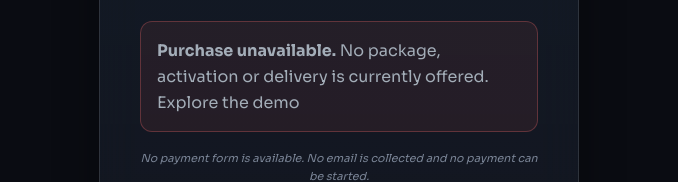
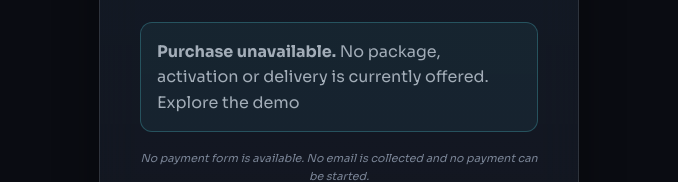
Before and after one commit to aveca/bot-wow, a website: page index.html in a window 1280 px wide. Shown: the part 3146-3328 px from the top of the page, without its empty margins (301-979 px from the left). Drawn offline with Linux system fonts and the light colour scheme.

Commit message:
fix(ui): keep status cards neutral and legal footer concise

```diff
--- a/index.html
+++ b/index.html
@@ -103,7 +103,7 @@
         <div class="price-tag">Not offered for sale</div>
         <div class="amt center"><b>20,00 €</b> <small style="color:var(--mut2);font-size:18px">EUR</small></div>
         <p class="once center">historical target price · no current sale terms</p>
-        <div class="checkout-blocked" style="max-width:none;margin:0 0 18px;border-color:var(--red);padding:16px;background:rgba(255,107,107,.08);border:1px solid rgba(255,107,107,.28);border-radius:12px">
+        <div class="checkout-blocked" style="max-width:none;margin:0 0 18px;border-color:rgba(94,231,245,.32);padding:16px;background:rgba(94,231,245,.06);border:1px solid rgba(94,231,245,.24);border-radius:12px">
           <p style="margin:0"><b>Purchase unavailable.</b> No package, activation or delivery is currently offered. <a href="./demo.html" data-track="cta_click" data-cta-id="buy-demo">Explore the demo</a></p>
         </div>
 
```
